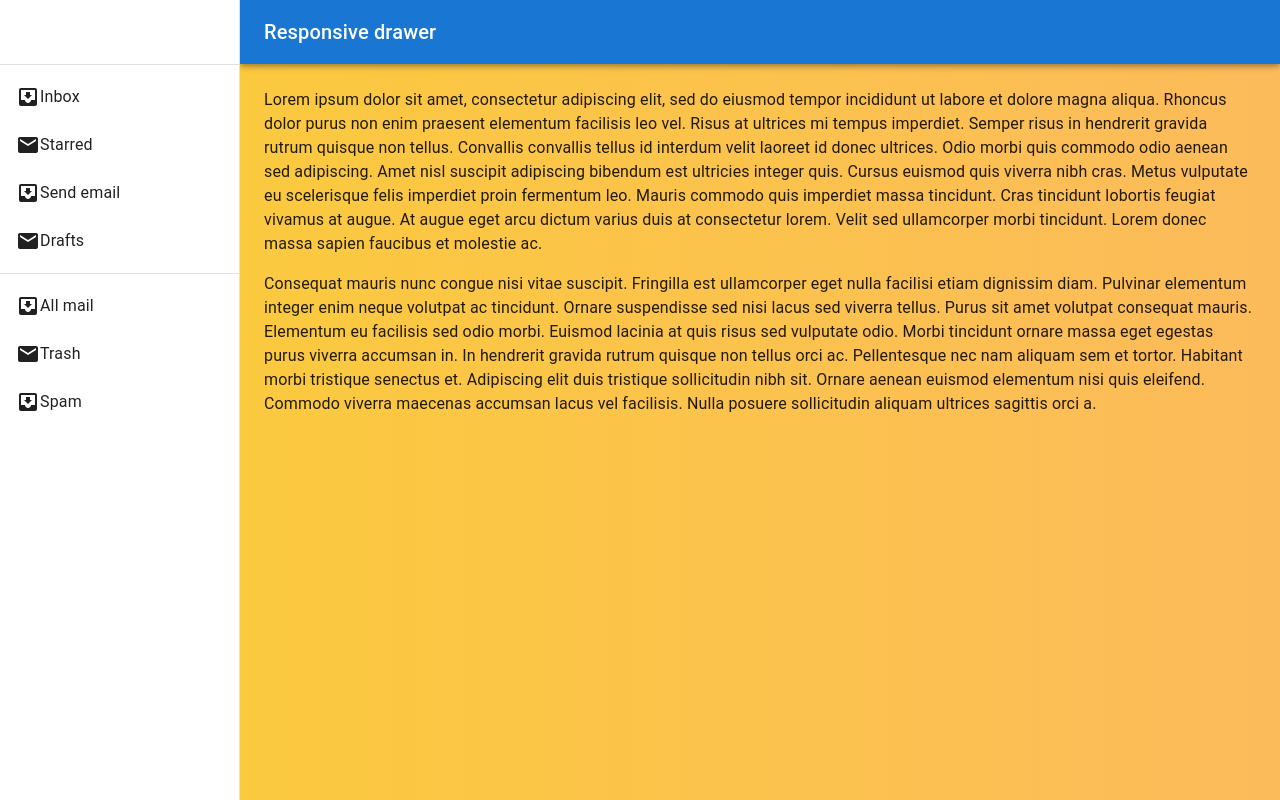
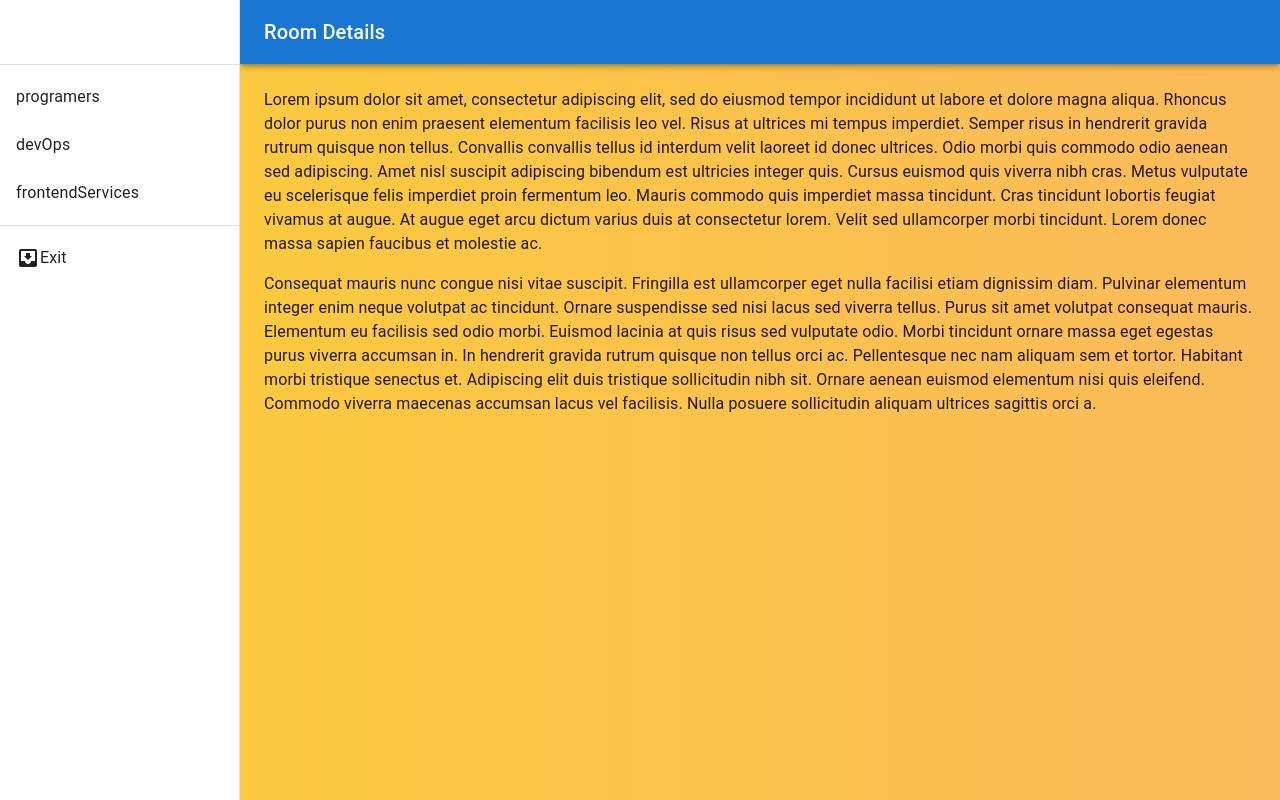
Before and after one commit to fjmg84/frontend-test, a React (Create React App) app: page /room in a window 1280 px wide. Built offline with nearby package versions, Linux system fonts and the light colour scheme.

Commit message:
create sidebar list channels

```diff
--- a/src/components/Room/ListUser.jsx
+++ b/src/components/Room/ListUser.jsx
@@ -9,7 +9,6 @@ import IconButton from "@mui/material/IconButton";
 import InboxIcon from "@mui/icons-material/MoveToInbox";
 import List from "@mui/material/List";
 import ListItem from "@mui/material/ListItem";
-import ListItemIcon from "@mui/material/ListItemIcon";
 import ListItemText from "@mui/material/ListItemText";
 import MailIcon from "@mui/icons-material/Mail";
 import MenuIcon from "@mui/icons-material/Menu";
@@ -17,6 +16,7 @@ import Toolbar from "@mui/material/Toolbar";
 import Typography from "@mui/material/Typography";
 
 import Message from "./Messages";
+import channels from "../../data/channel.json";
 
 const drawerWidth = 240;
 
@@ -33,17 +33,15 @@ function ListUser(props) {
       <Toolbar />
       <Divider />
       <List>
-        {["Inbox", "Starred", "Send email", "Drafts"].map((text, index) => (
-          <ListItem button key={text}>
-            {index % 2 === 0 ? <InboxIcon /> : <MailIcon />}
-
-            <ListItemText primary={text} />
+        {channels.map((text) => (
+          <ListItem button key={text.id}>
+            <ListItemText primary={text.name} />
           </ListItem>
         ))}
       </List>
       <Divider />
       <List>
-        {["All mail", "Trash", "Spam"].map((text, index) => (
+        {["Exit"].map((text, index) => (
           <ListItem button key={text}>
             {index % 2 === 0 ? <InboxIcon /> : <MailIcon />}
 
@@ -78,7 +76,7 @@ function ListUser(props) {
             <MenuIcon />
           </IconButton>
           <Typography variant="h6" noWrap component="div">
-            Responsive drawer
+            Room Details
           </Typography>
         </Toolbar>
       </AppBar>
--- /dev/null
+++ b/src/data/channel.json
@@ -0,0 +1,14 @@
+[
+  {
+    "id": 0,
+    "name": "programers"
+  },
+  {
+    "id": 1,
+    "name": "devOps"
+  },
+  {
+    "id": 2,
+    "name": "frontendServices"
+  }
+]
```
